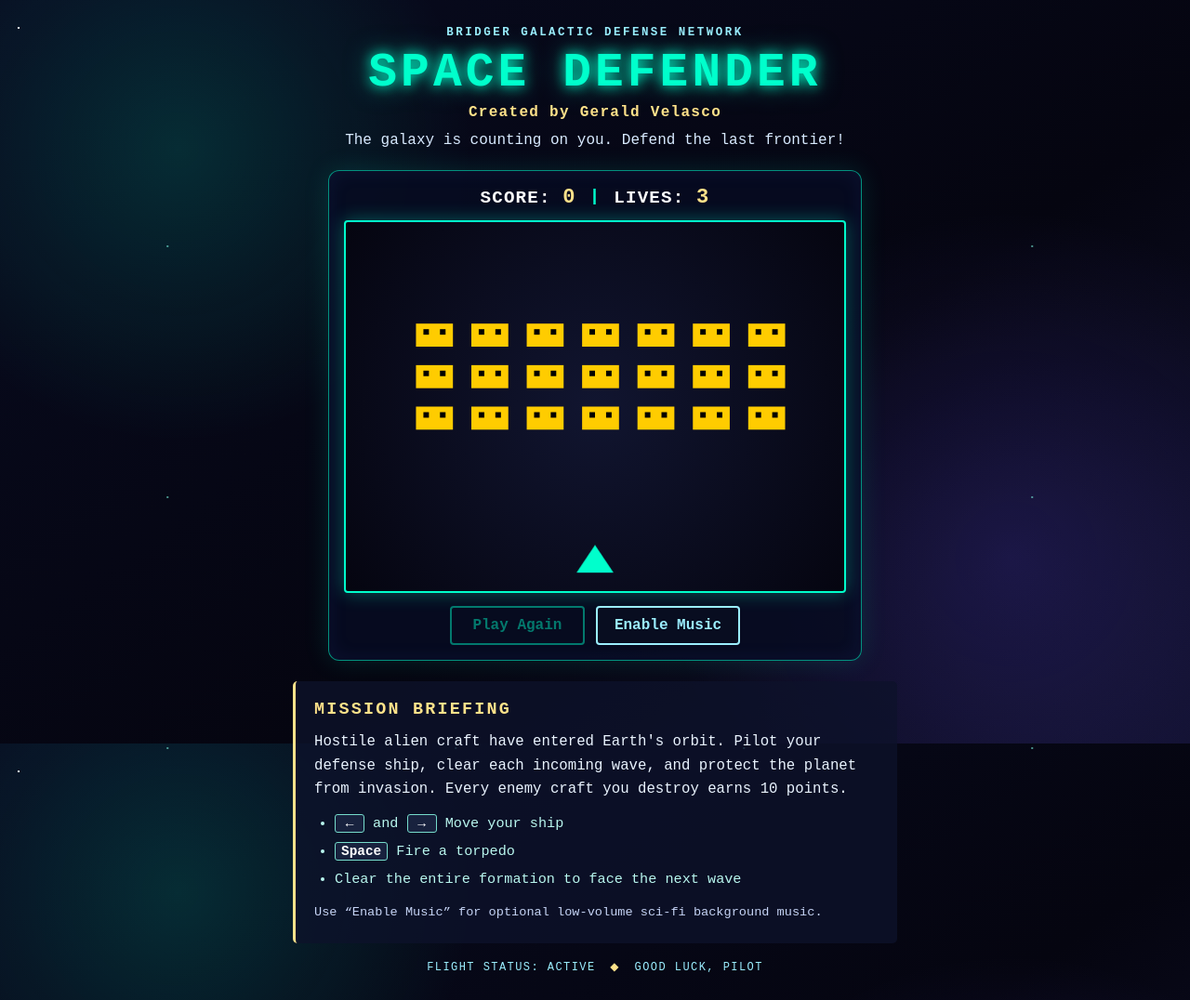
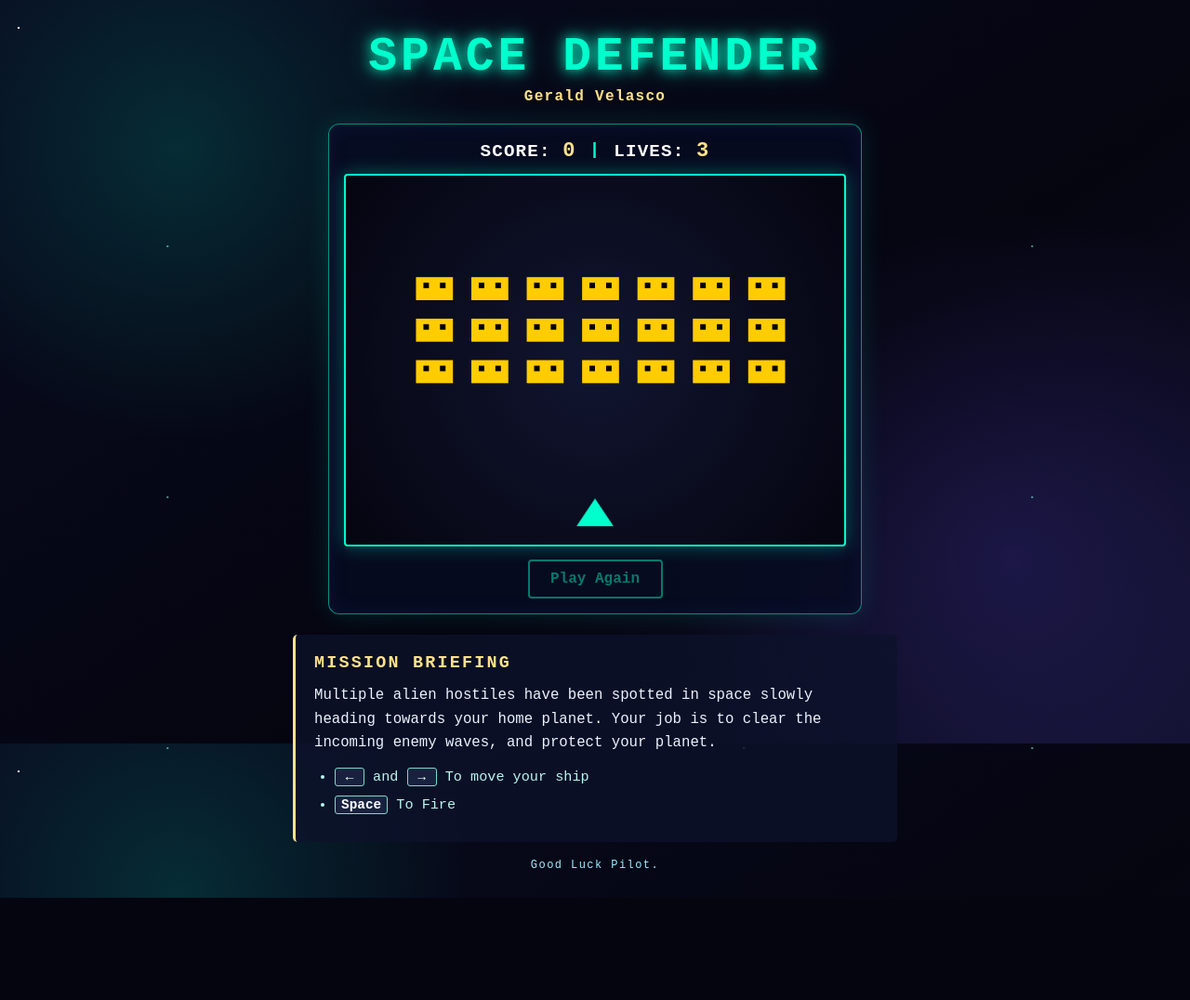
Before and after one commit to W4LK3RXD/space-invaders, a plain HTML site: page space_defender_updated/space_defender.html in a window 1280 px wide. Shown: the whole page at 93% size. After the commit the page ends 966 px from the top, so only its background shows below. Drawn offline with Linux system fonts and the light colour scheme.

Commit message:
Update space_defender.html

```diff
--- a/space_defender_updated/space_defender.html
+++ b/space_defender_updated/space_defender.html
@@ -11,10 +11,8 @@
 <body>
     <main class="page-shell">
         <header class="page-header">
-            <p class="eyebrow">BRIDGER GALACTIC DEFENSE NETWORK</p>
             <h1>SPACE DEFENDER</h1>
-            <p class="creator">Created by Gerald Velasco</p>
-            <p class="tagline">The galaxy is counting on you. Defend the last frontier!</p>
+            <p class="creator">Gerald Velasco</p>
         </header>
 
         <section class="game-panel" aria-label="Space Defender game">
@@ -26,34 +24,30 @@
 
             <canvas id="gameCanvas" width="540" height="400"
                     aria-label="Space Defender game. Use the arrow keys to move and the spacebar to fire.">
-                Your browser does not support the HTML canvas element.
             </canvas>
 
             <div class="button-row">
                 <button id="playAgain" type="button" disabled>Play Again</button>
-                <button id="musicToggle" type="button" aria-pressed="false">Enable Music</button>
             </div>
 
-            <audio id="backgroundMusic" src="UFO Alien Invasion Scifi Music.mp3"
-                   loop preload="metadata"></audio>
+            <audio id="backgroundMusic"
+                    src="UFO Alien Invasion Scifi Music.mp3"
+                    autoplay loop preload="auto"></audio>
         </section>
 
         <section class="mission-briefing">
             <h2>MISSION BRIEFING</h2>
             <p>
-                Hostile alien craft have entered Earth's orbit. Pilot your defense
-                ship, clear each incoming wave, and protect the planet from invasion.
-                Every enemy craft you destroy earns 10 points.
+                Multiple alien hostiles have been spotted in space slowly heading towards your home planet.
+                Your job is to clear the incoming enemy waves, and protect your planet.
             </p>
             <ul class="instructions">
-                <li><kbd>←</kbd> and <kbd>→</kbd> Move your ship</li>
-                <li><kbd>Space</kbd> Fire a torpedo</li>
-                <li>Clear the entire formation to face the next wave</li>
+                <li><kbd>←</kbd> and <kbd>→</kbd> To move your ship</li>
+                <li><kbd>Space</kbd> To Fire</li>
             </ul>
-            <p class="music-note">Use “Enable Music” for optional low-volume sci-fi background music.</p>
         </section>
 
-        <footer class="page-footer">FLIGHT STATUS: ACTIVE <span aria-hidden="true">◆</span> GOOD LUCK, PILOT</footer>
+        <footer class="page-footer">Good Luck Pilot.</footer>
     </main>
 </body>
 </html>
```
